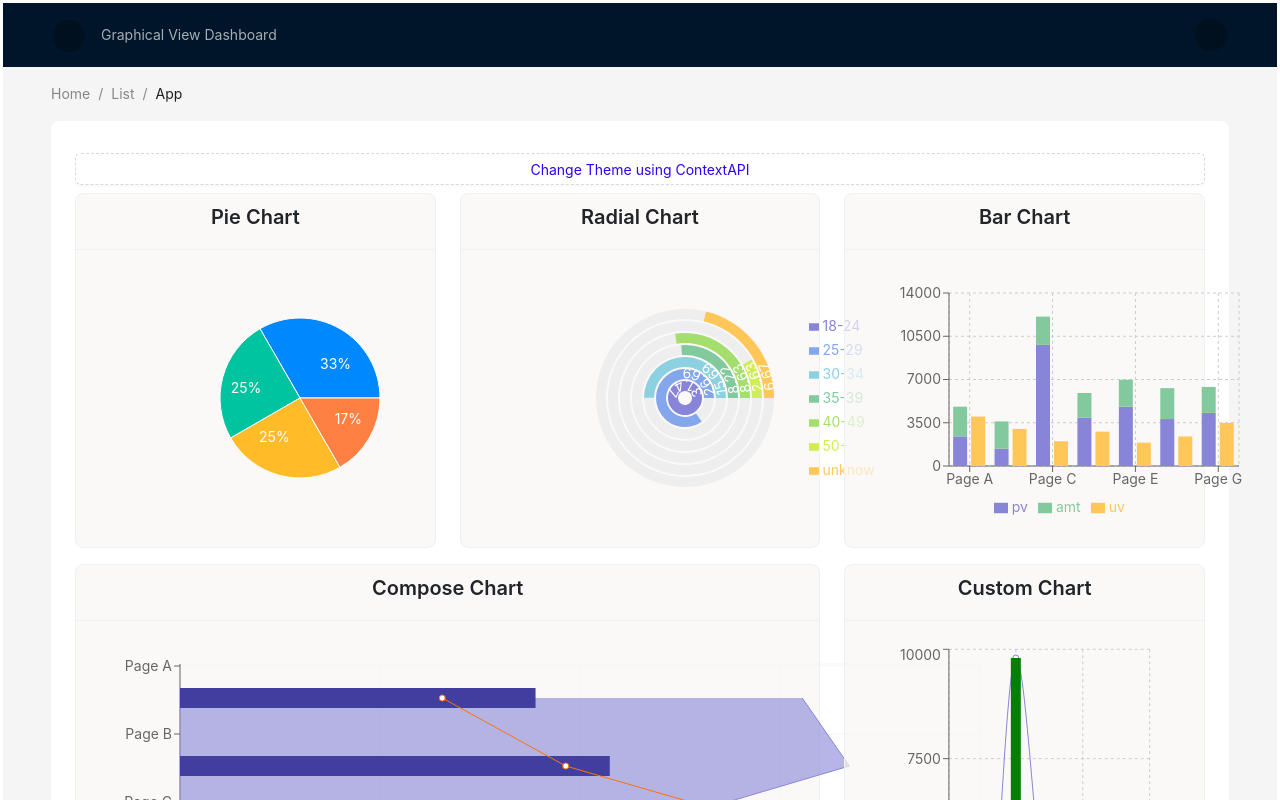
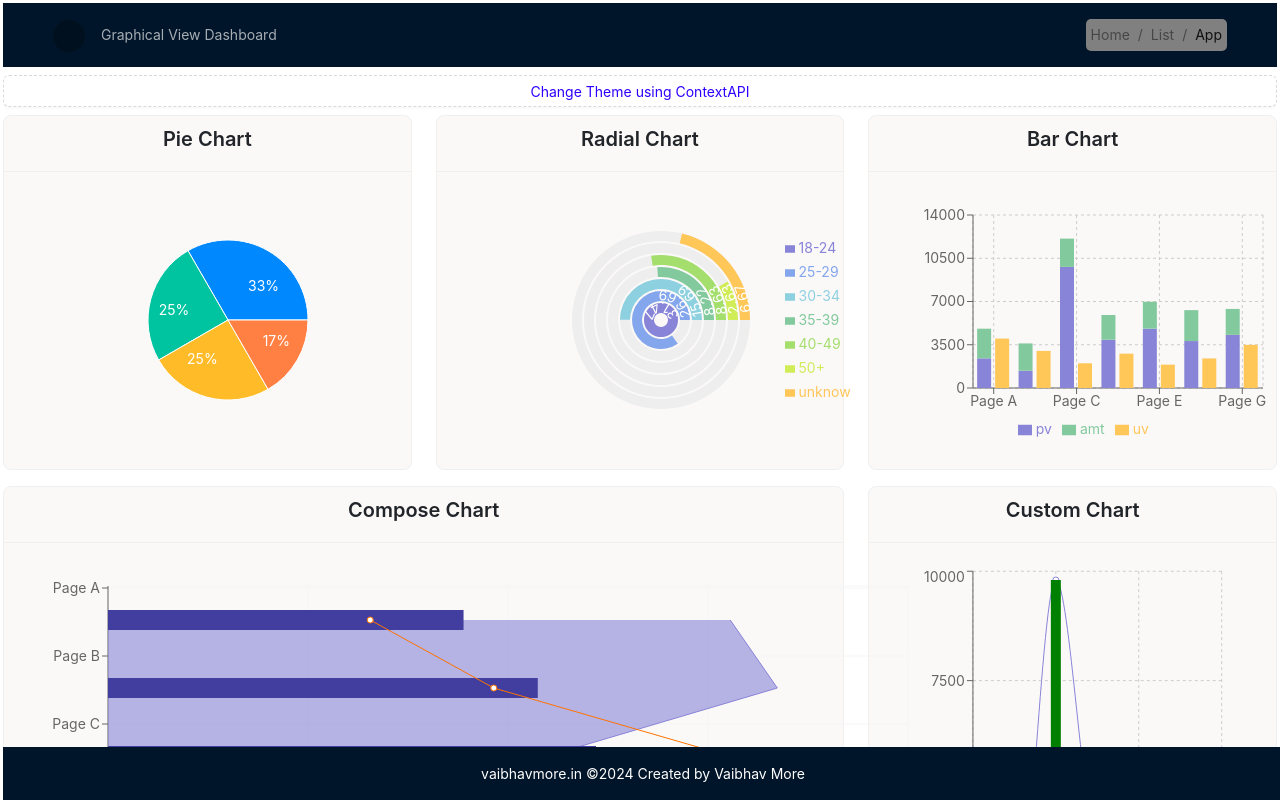
Before and after one commit to mvaibhav131/ReactStateManagement-ContextAPI, a React (Create React App) app in the folder app/: page / in a window 1280 px wide. Shown: the top 800 px of the page. Built offline with nearby package versions, Linux system fonts and the light colour scheme.

Commit message:
css done

```diff
--- /dev/null
+++ b/app/src/layout/navbar/index.css
@@ -0,0 +1,31 @@
+
+
+.navbar_header{
+    position: sticky;
+    top: 0;
+    z-Index: 1;
+    width: 100%;
+    display: flex;
+    align-items:center;
+}
+
+.content {
+padding-top: 0px;
+padding-bottom: 6px;
+}
+
+.main-content {
+ padding: 2px;
+ min-height: calc(100vh - 128px);
+ overflow: auto;
+}
+
+.footers{
+    position: fixed;
+    bottom: 0;
+    width: 100%;
+    background: #001529; /* Add background color as necessary */
+    color: #fff; /* Add text color as necessary */
+    text-align: center;
+    padding: 16px 0;
+}
--- a/app/src/layout/navbar/index.jsx
+++ b/app/src/layout/navbar/index.jsx
@@ -1,7 +1,9 @@
 import React from 'react';
 import { Avatar, Breadcrumb, Layout, Menu, theme } from 'antd';
 import MainContent from '../../content';
+import "./index.css";
 const { Header, Content, Footer } = Layout;
+
 const items = new Array(1).fill(null).map((_, index) => ({
   key:"avatar",
   label:"Graphical View Dashboard",
@@ -12,15 +14,7 @@ const Navbar = () => {
   } = theme.useToken();
   return (
     <Layout>
-      <Header
-        style={{
-          position: 'sticky',
-          top: 0,
-          zIndex: 1,
-          width: '100%',
-          display: 'flex',
-          alignItems: 'center',
-        }}
+      <Header className='navbar_header'
       >
         <div className="demo-logo" ><Avatar/></div>
         <Menu
@@ -33,37 +27,21 @@ const Navbar = () => {
             minWidth: 0,
           }}
         />
-        <Avatar/>
-      </Header>
-      <Content
-        style={{
-          padding: '0 48px',
-        }}
-      >
-        <Breadcrumb
-          style={{
-            margin: '16px 0',
-          }}
-        >
+        <Breadcrumb style={{background:"gray",padding:"5px", borderRadius:"5px"}} >
           <Breadcrumb.Item>Home</Breadcrumb.Item>
           <Breadcrumb.Item>List</Breadcrumb.Item>
           <Breadcrumb.Item>App</Breadcrumb.Item>
         </Breadcrumb>
-        <div
-          style={{
-            padding: 24,
-            minHeight: 380,
-            background: colorBgContainer,
-            borderRadius: borderRadiusLG,
-          }}
+      </Header>
+      <Content className='content'
+      >
+
+        <div className='main_content'
         >
           <MainContent/>
         </div>
       </Content>
-      <Footer
-        style={{
-          textAlign: 'center',
-        }}
+      <Footer className='footers'
       >
         vaibhavmore.in ©{new Date().getFullYear()} Created by Vaibhav More
       </Footer>
```
